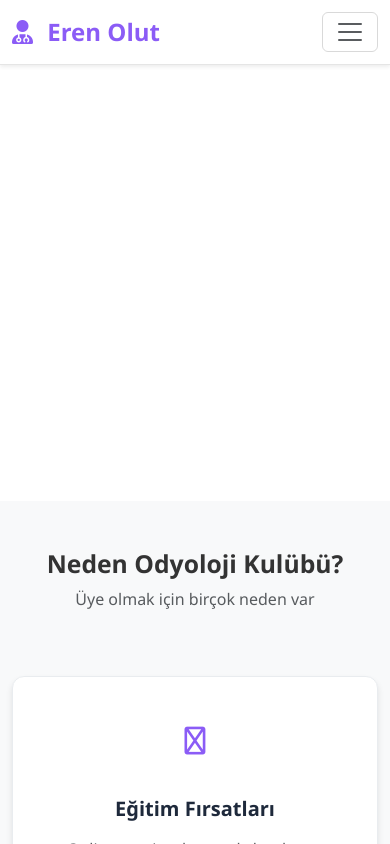
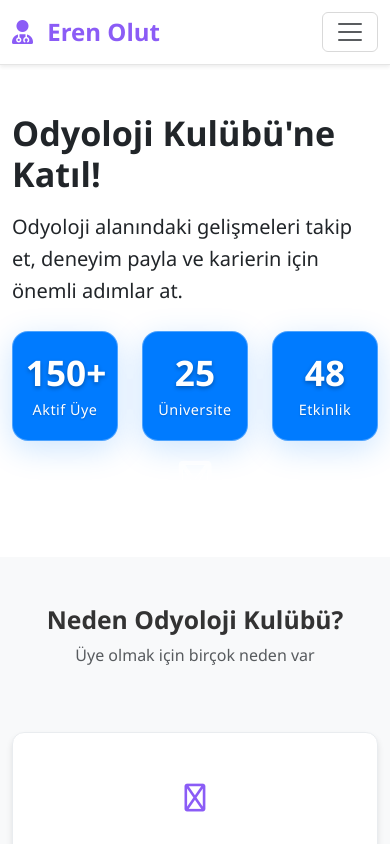
Before and after one commit to musoysal/erenolut2, a Vue app: page /erenolut2/uyelik in a window 390 px wide. Shown: the top 844 px of the page. Built offline with nearby package versions, Linux system fonts and the light colour scheme.

Commit message:
Fix readability: Change hero section to light background with dark text

```diff
--- a/src/views/MembershipView.vue
+++ b/src/views/MembershipView.vue
@@ -5,22 +5,29 @@
       <div class="container">
         <div class="row align-items-center">
           <div class="col-lg-6">
-            <h1 class="display-4 fw-bold mb-3">Odyoloji Kulübü'ne Katıl!</h1>
-            <p class="lead mb-4">
-              Odyoloji alanındaki gelişmeleri takip et, deneyim payla ve karierin için önemli adımlar at.
+            <h1 class="display-4 fw-bold mb-3 text-dark">Odyoloji Kulübü'ne Katıl!</h1>
+            <p class="lead mb-4 text-dark">
+              Odyoloji alanındaki gelişmeleri takip et, deneyim payla ve karierin için önemli
+              adımlar at.
             </p>
-            <div class="hero-stats row text-center">
+            <div class="hero-stats row text-center mt-4">
               <div class="col-4">
-                <h3 class="fw-bold">{{ memberStats.totalMembers }}+</h3>
-                <small>Aktif Üye</small>
+                <div class="stat-card">
+                  <h2 class="fw-bold text-white mb-1">{{ memberStats.totalMembers }}+</h2>
+                  <p class="stat-label mb-0">Aktif Üye</p>
+                </div>
               </div>
               <div class="col-4">
-                <h3 class="fw-bold">{{ memberStats.universities }}</h3>
-                <small>Üniversite</small>
+                <div class="stat-card">
+                  <h2 class="fw-bold text-white mb-1">{{ memberStats.universities }}</h2>
+                  <p class="stat-label mb-0">Üniversite</p>
+                </div>
               </div>
               <div class="col-4">
-                <h3 class="fw-bold">{{ memberStats.events }}</h3>
-                <small>Etkinlik</small>
+                <div class="stat-card">
+                  <h2 class="fw-bold text-white mb-1">{{ memberStats.events }}</h2>
+                  <p class="stat-label mb-0">Etkinlik</p>
+                </div>
               </div>
             </div>
           </div>
@@ -49,11 +56,7 @@
           </div>
         </div>
         <div class="row">
-          <div
-            v-for="benefit in benefits"
-            :key="benefit.id"
-            class="col-lg-4 col-md-6 mb-4"
-          >
+          <div v-for="benefit in benefits" :key="benefit.id" class="col-lg-4 col-md-6 mb-4">
             <div class="benefit-card h-100 text-center p-4">
               <div class="benefit-icon mb-3">
                 <i :class="benefit.icon"></i>
@@ -81,7 +84,7 @@
                 <!-- Personal Information -->
                 <div class="form-section-title">
                   <h5><i class="fas fa-user me-2"></i>Kişisel Bilgiler</h5>
-                  <hr>
+                  <hr />
                 </div>
 
                 <div class="row">
@@ -94,7 +97,7 @@
                       v-model="formData.firstName"
                       required
                       :class="{ 'is-invalid': errors.firstName }"
-                    >
+                    />
                     <div v-if="errors.firstName" class="invalid-feedback">
                       {{ errors.firstName }}
                     </div>
@@ -108,7 +111,7 @@
                       v-model="formData.lastName"
                       required
                       :class="{ 'is-invalid': errors.lastName }"
-                    >
+                    />
                     <div v-if="errors.lastName" class="invalid-feedback">
                       {{ errors.lastName }}
                     </div>
@@ -125,7 +128,7 @@
                       v-model="formData.email"
                       required
                       :class="{ 'is-invalid': errors.email }"
-                    >
+                    />
                     <div v-if="errors.email" class="invalid-feedback">
                       {{ errors.email }}
                     </div>
@@ -138,7 +141,7 @@
                       id="phone"
                       v-model="formData.phone"
                       placeholder="0555 123 4567"
-                    >
+                    />
                   </div>
                 </div>
 
@@ -149,13 +152,13 @@
                     class="form-control"
                     id="birthDate"
                     v-model="formData.birthDate"
-                  >
+                  />
                 </div>
 
                 <!-- Academic Information -->
                 <div class="form-section-title mt-4">
                   <h5><i class="fas fa-graduation-cap me-2"></i>Akademik Bilgiler</h5>
-                  <hr>
+                  <hr />
                 </div>
 
                 <div class="row">
@@ -187,7 +190,7 @@
                       required
                       placeholder="Sağlık Bilimleri Fakültesi"
                       :class="{ 'is-invalid': errors.faculty }"
-                    >
+                    />
                     <div v-if="errors.faculty" class="invalid-feedback">
                       {{ errors.faculty }}
                     </div>
@@ -242,24 +245,22 @@
                 <!-- Interests -->
                 <div class="form-section-title mt-4">
                   <h5><i class="fas fa-heart me-2"></i>İlgi Alanları</h5>
-                  <hr>
+                  <hr />
                 </div>
 
                 <div class="mb-3">
-                  <label class="form-label">Hangi konularla ilgileniyorsun? (Birden fazla seçebilirsin)</label>
+                  <label class="form-label"
+                    >Hangi konularla ilgileniyorsun? (Birden fazla seçebilirsin)</label
+                  >
                   <div class="interest-grid">
-                    <div
-                      v-for="interest in interests"
-                      :key="interest.id"
-                      class="form-check"
-                    >
+                    <div v-for="interest in interests" :key="interest.id" class="form-check">
                       <input
                         class="form-check-input"
                         type="checkbox"
                         :value="interest.id"
                         :id="'interest-' + interest.id"
                         v-model="formData.selectedInterests"
-                      >
+                      />
                       <label class="form-check-label" :for="'interest-' + interest.id">
                         <i :class="interest.icon + ' me-2'"></i>
                         {{ interest.name }}
@@ -271,11 +272,13 @@
                 <!-- Additional Information -->
                 <div class="form-section-title mt-4">
                   <h5><i class="fas fa-info-circle me-2"></i>Ek Bilgiler</h5>
-                  <hr>
+                  <hr />
                 </div>
 
                 <div class="mb-3">
-                  <label for="motivation" class="form-label">Neden kulübe katılmak istiyorsun?</label>
+                  <label for="motivation" class="form-label"
+                    >Neden kulübe katılmak istiyorsun?</label
+                  >
                   <textarea
                     class="form-control"
                     id="motivation"
@@ -286,7 +289,9 @@
                 </div>
 
                 <div class="mb-3">
-                  <label for="experience" class="form-label">Odyoloji alanındaki deneyimin nedir?</label>
+                  <label for="experience" class="form-label"
+                    >Odyoloji alanındaki deneyimin nedir?</label
+                  >
                   <textarea
                     class="form-control"
                     id="experience"
@@ -306,9 +311,10 @@
                       v-model="formData.agreement"
                       required
                       :class="{ 'is-invalid': errors.agreement }"
-                    >
+                    />
                     <label class="form-check-label" for="agreement">
-                      <strong>Kulüp kurallarını</strong> ve <strong>gizlilik politikasını</strong> okudum, kabul ediyorum. *
+                      <strong>Kulüp kurallarını</strong> ve
+                      <strong>gizlilik politikasını</strong> okudum, kabul ediyorum. *
                     </label>
                     <div v-if="errors.agreement" class="invalid-feedback">
                       {{ errors.agreement }}
@@ -345,7 +351,8 @@
             </div>
             <h4 class="fw-bold mb-3">Başvurun Alındı! 🎉</h4>
             <p class="text-muted mb-4">
-              Başvurun başarıyla iletildi. En kısa sürede e-posta adresinize bilgilendirme mesajı göndereceğiz.
+              Başvurun başarıyla iletildi. En kısa sürede e-posta adresinize bilgilendirme mesajı
+              göndereceğiz.
             </p>
             <button type="button" class="btn btn-primary" @click="closeSuccessModal">
               Anasayfaya Dön
@@ -400,7 +407,7 @@ const errors = ref<Record<string, string>>({})
 const memberStats = {
   totalMembers: 150,
   universities: 25,
-  events: 48
+  events: 48,
 }
 
 const formData = reactive<FormData>({
@@ -416,7 +423,7 @@ const formData = reactive<FormData>({
   selectedInterests: [],
   motivation: '',
   experience: '',
-  agreement: false
+  agreement: false,
 })
 
 // Benefits data
@@ -425,38 +432,38 @@ const benefits: Benefit[] = [
     id: '1',
     icon: 'fas fa-graduation-cap text-primary display-6',
     title: 'Eğitim Fırsatları',
-    description: 'Online seminerler, workshoplar ve sertifika programlarına ücretsiz erişim.'
+    description: 'Online seminerler, workshoplar ve sertifika programlarına ücretsiz erişim.',
   },
   {
     id: '2',
     icon: 'fas fa-users text-success display-6',
     title: 'Networking',
-    description: 'Odyoloji alanındaki profesyoneller ve öğrencilerle tanışma fırsatı.'
+    description: 'Odyoloji alanındaki profesyoneller ve öğrencilerle tanışma fırsatı.',
   },
   {
     id: '3',
     icon: 'fas fa-briefcase text-warning display-6',
     title: 'Kariyer Desteği',
-    description: 'İş fırsatları, staj imkanları ve mentörlük programları.'
+    description: 'İş fırsatları, staj imkanları ve mentörlük programları.',
   },
   {
     id: '4',
     icon: 'fas fa-book text-info display-6',
     title: 'Kaynak Paylaşımı',
-    description: 'Güncel araştırmalar, makaleler ve eğitim materyallerine erişim.'
+    description: 'Güncel araştırmalar, makaleler ve eğitim materyallerine erişim.',
   },
   {
     id: '5',
     icon: 'fas fa-calendar text-danger display-6',
     title: 'Etkinlikler',
-    description: 'Konferanslar, söyleşiler ve sosyal etkinliklerde öncelikli katılım.'
+    description: 'Konferanslar, söyleşiler ve sosyal etkinliklerde öncelikli katılım.',
   },
   {
     id: '6',
     icon: 'fas fa-certificate text-secondary display-6',
     title: 'Sertifikalar',
-    description: 'Katıldığın etkinlikler için geçerli katılım sertifikaları.'
-  }
+    description: 'Katıldığın etkinlikler için geçerli katılım sertifikaları.',
+  },
 ]
 
 // Universities data
@@ -471,7 +478,7 @@ const universities = [
   'Anadolu Üniversitesi',
   'Başkent Üniversitesi',
   'İstanbul Medipol Üniversitesi',
-  'Diğer'
+  'Diğer',
 ]
 
 // Interests data
@@ -483,7 +490,7 @@ const interests: Interest[] = [
   { id: 'research', name: 'Araştırma', icon: 'fas fa-flask' },
   { id: 'rehabilitation', name: 'Rehabilitasyon', icon: 'fas fa-hands-helping' },
   { id: 'tinnitus', name: 'Tinnitus', icon: 'fas fa-volume-up' },
-  { id: 'balance', name: 'Denge Bozuklukları', icon: 'fas fa-balance-scale' }
+  { id: 'balance', name: 'Denge Bozuklukları', icon: 'fas fa-balance-scale' },
 ]
 
 // Methods
@@ -543,7 +550,7 @@ const submitForm = async () => {
 
   try {
     // Simulate API call
-    await new Promise(resolve => setTimeout(resolve, 2000))
+    await new Promise((resolve) => setTimeout(resolve, 2000))
 
     // Show success modal
     showSuccessModal()
@@ -562,9 +569,8 @@ const submitForm = async () => {
       selectedInterests: [],
       motivation: '',
       experience: '',
-      agreement: false
+      agreement: false,
     })
-
   } catch (error) {
     console.error('Form submission error:', error)
     alert('Başvuru gönderilirken bir hata oluştu. Lütfen tekrar deneyin.')
@@ -621,7 +627,37 @@ const closeSuccessModal = () => {
 
 <style scoped>
 .bg-gradient {
-  background: linear-gradient(135deg, var(--bs-primary) 0%, #4a90e2 100%);
+  background: linear-gradient(135deg, #f8f9fa 0%, #e9ecef 100%);
+}
+
+.stat-card {
+  background: #007bff;
+  border-radius: 16px;
+  padding: 1.5rem 1rem;
+  border: 2px solid #0056b3;
+  transition: all 0.3s ease;
+  box-shadow: 0 8px 32px rgba(0, 123, 255, 0.2);
+}
+
+.stat-card:hover {
+  background: #0056b3;
+  transform: translateY(-5px);
+  box-shadow: 0 12px 40px rgba(0, 123, 255, 0.3);
+}
+
+.stat-label {
+  color: #ffffff;
+  font-size: 1rem;
+  font-weight: 600;
+  text-shadow: 0 1px 2px rgba(0, 0, 0, 0.2);
+  letter-spacing: 0.5px;
+}
+
+.stat-card h2 {
+  font-size: 3rem;
+  color: #ffffff;
+  text-shadow: 0 2px 4px rgba(0, 0, 0, 0.3);
+  font-weight: 800;
 }
 
 .hero-illustration {
@@ -669,7 +705,8 @@ const closeSuccessModal = () => {
 }
 
 @keyframes float {
-  0%, 100% {
+  0%,
+  100% {
     transform: translateY(0px);
   }
   50% {
@@ -751,14 +788,16 @@ const closeSuccessModal = () => {
   font-weight: 600;
 }
 
-.form-control, .form-select {
+.form-control,
+.form-select {
   border-radius: 8px;
   border: 1px solid #d1d5db;
   padding: 0.75rem 1rem;
   transition: all 0.3s ease;
 }
 
-.form-control:focus, .form-select:focus {
+.form-control:focus,
+.form-select:focus {
   border-color: var(--bs-primary);
   box-shadow: 0 0 0 0.2rem rgba(13, 110, 253, 0.25);
 }
@@ -803,6 +842,22 @@ const closeSuccessModal = () => {
     margin-top: 2rem;
   }
 
+  .stat-card {
+    padding: 1.2rem 0.8rem;
+    margin-bottom: 1rem;
+    border: 1px solid rgba(255, 255, 255, 0.3);
+  }
+
+  .stat-card h2 {
+    font-size: 2.2rem;
+    font-weight: 700;
+  }
+
+  .stat-label {
+    font-size: 0.9rem;
+    font-weight: 500;
+  }
+
   .interest-grid {
     grid-template-columns: 1fr;
   }
@@ -813,12 +868,24 @@ const closeSuccessModal = () => {
 }
 
 /* Animation delays for benefit cards */
-.benefit-card:nth-child(1) { animation: fadeInUp 0.6s ease-out 0.1s both; }
-.benefit-card:nth-child(2) { animation: fadeInUp 0.6s ease-out 0.2s both; }
-.benefit-card:nth-child(3) { animation: fadeInUp 0.6s ease-out 0.3s both; }
-.benefit-card:nth-child(4) { animation: fadeInUp 0.6s ease-out 0.4s both; }
-.benefit-card:nth-child(5) { animation: fadeInUp 0.6s ease-out 0.5s both; }
-.benefit-card:nth-child(6) { animation: fadeInUp 0.6s ease-out 0.6s both; }
+.benefit-card:nth-child(1) {
+  animation: fadeInUp 0.6s ease-out 0.1s both;
+}
+.benefit-card:nth-child(2) {
+  animation: fadeInUp 0.6s ease-out 0.2s both;
+}
+.benefit-card:nth-child(3) {
+  animation: fadeInUp 0.6s ease-out 0.3s both;
+}
+.benefit-card:nth-child(4) {
+  animation: fadeInUp 0.6s ease-out 0.4s both;
+}
+.benefit-card:nth-child(5) {
+  animation: fadeInUp 0.6s ease-out 0.5s both;
+}
+.benefit-card:nth-child(6) {
+  animation: fadeInUp 0.6s ease-out 0.6s both;
+}
 
 @keyframes fadeInUp {
   from {
```
